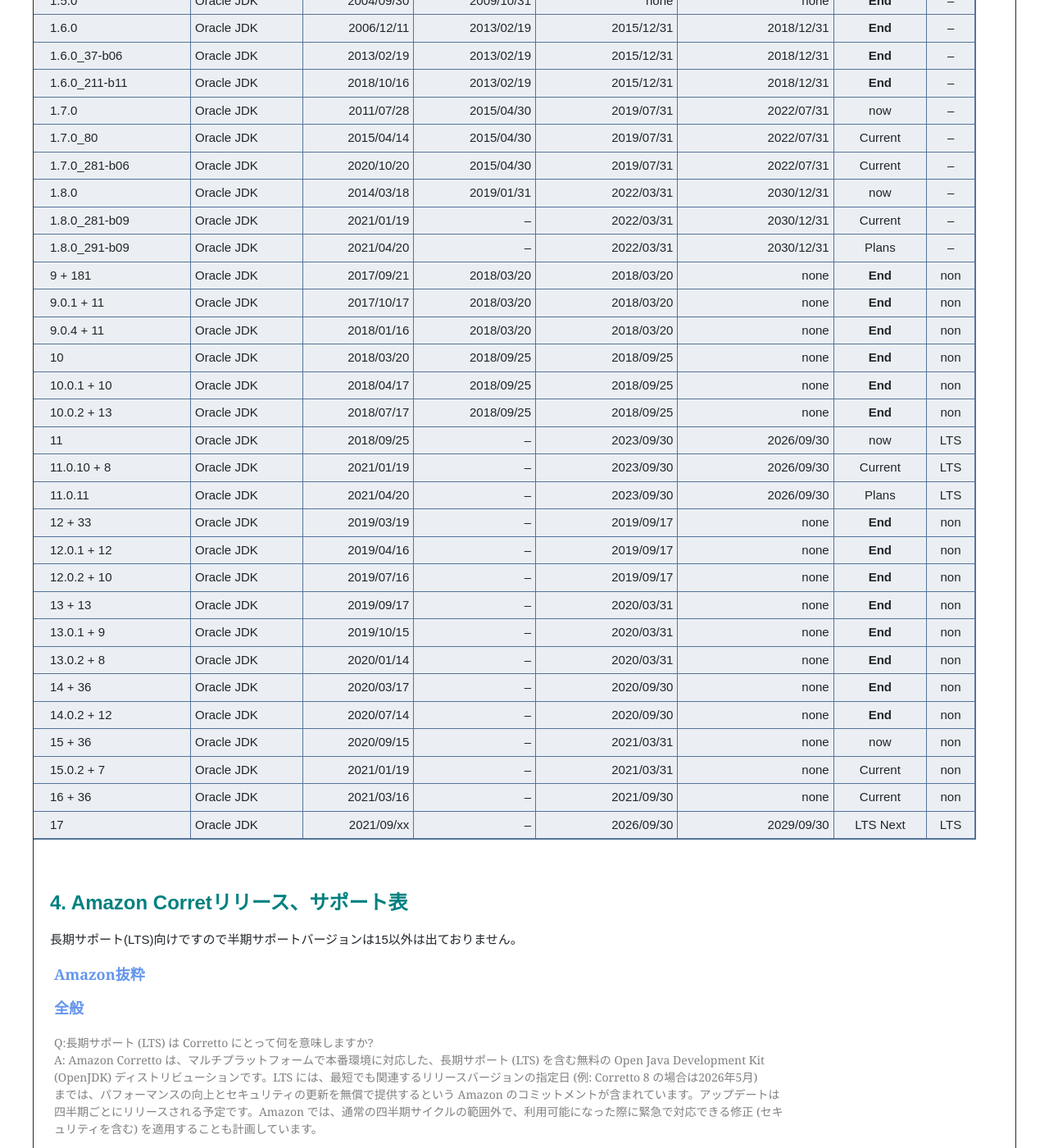
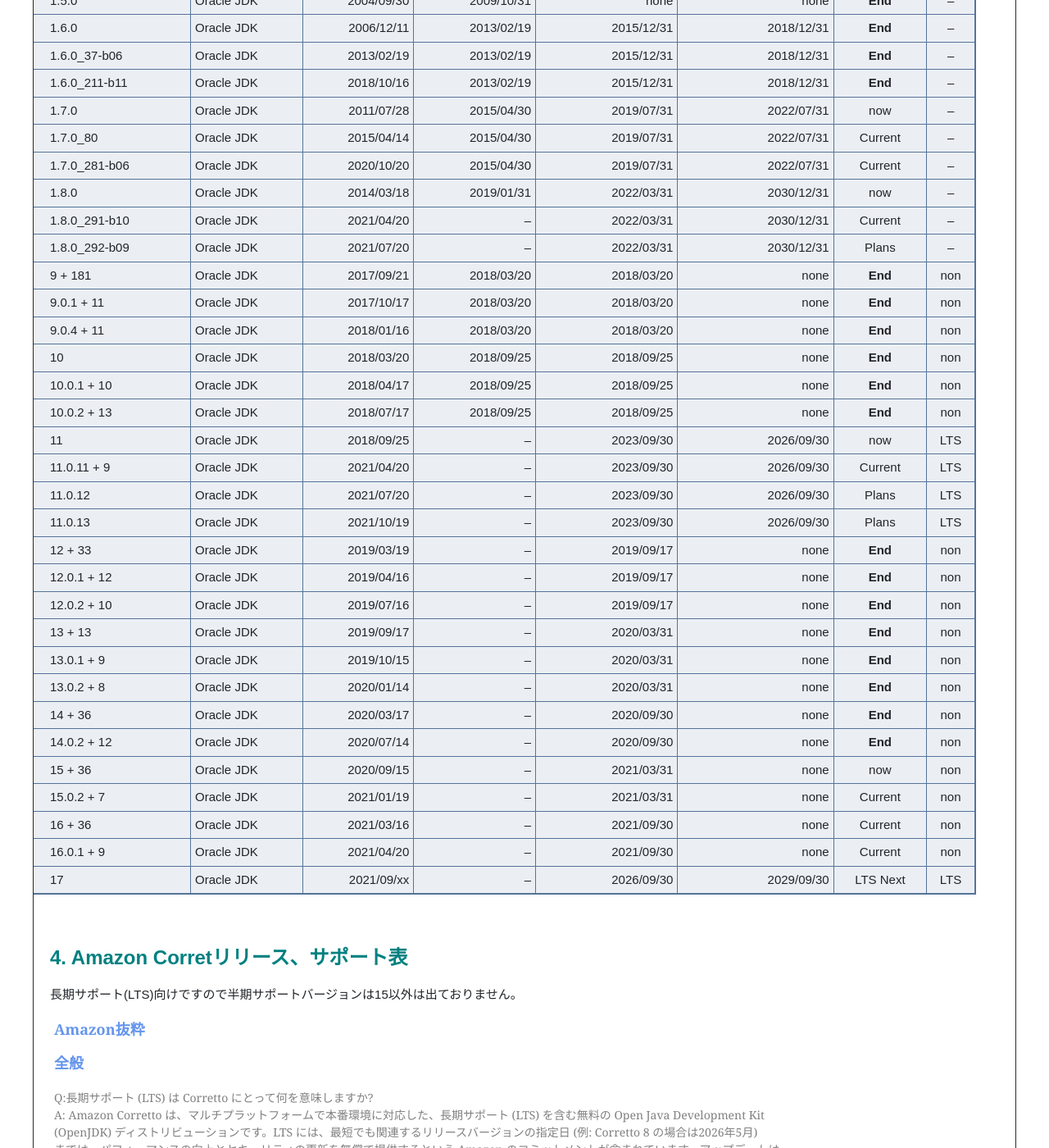
Before and after one commit to fuchu-pheasant01/fuchu-pheasant01.github.io, a Jekyll site: the page built from Contents/Java/JdkSupport.md, in a window 1280 px wide and 1400 px high, scrolled down 1086 px. Shown: the whole window at 82% size. Built offline with Jekyll 4.4.1, drawn with Linux system fonts in a browser that asks for light colours; emoji names are drawn with the system emoji font; some of the changed text lies outside the part shown.

Commit message:
Win210507

```diff
--- a/Contents/Java/JdkSupport.md
+++ b/Contents/Java/JdkSupport.md
@@ -3,7 +3,7 @@ layout: default
 title: ":newspaper: Oracle Java"
 description: ":paperclip: Oracle Java Development Kit リリース、サポート表"
 date: "2020/05/17"
-lastmod: "2021/03/26"
+lastmod: "2021/05/07"
 ---
 
 ## 0. はじめに
@@ -47,8 +47,8 @@ Java6は2013年2月の6u37リリースで無料サポートを終了しJava7は2
 | 1.7.0_80      | Oracle JDK | 2015/04/14 |            2015/04/30 |                 2019/07/31 |                  2022/07/31 |  Current |  -- |
 | 1.7.0_281-b06 | Oracle JDK | 2020/10/20 |            2015/04/30 |                 2019/07/31 |                  2022/07/31 |  Current |  -- |
 | 1.8.0         | Oracle JDK | 2014/03/18 |            2019/01/31 |                 2022/03/31 |                  2030/12/31 |    now   |  -- |
-| 1.8.0_281-b09 | Oracle JDK | 2021/01/19 |                    -- |                 2022/03/31 |                  2030/12/31 |  Current |  -- |
-| 1.8.0_291-b09 | Oracle JDK | 2021/04/20 |                    -- |                 2022/03/31 |                  2030/12/31 |   Plans  |  -- |
+| 1.8.0_291-b10 | Oracle JDK | 2021/04/20 |                    -- |                 2022/03/31 |                  2030/12/31 |  Current |  -- |
+| 1.8.0_292-b09 | Oracle JDK | 2021/07/20 |                    -- |                 2022/03/31 |                  2030/12/31 |   Plans  |  -- |
 | 9 + 181       | Oracle JDK | 2017/09/21 |            2018/03/20 |                 2018/03/20 |                        none |  **End** | non |
 | 9.0.1 + 11    | Oracle JDK | 2017/10/17 |            2018/03/20 |                 2018/03/20 |                        none |  **End** | non |
 | 9.0.4 + 11    | Oracle JDK | 2018/01/16 |            2018/03/20 |                 2018/03/20 |                        none |  **End** | non |
@@ -56,8 +56,9 @@ Java6は2013年2月の6u37リリースで無料サポートを終了しJava7は2
 | 10.0.1 + 10   | Oracle JDK | 2018/04/17 |            2018/09/25 |                 2018/09/25 |                        none |  **End** | non |
 | 10.0.2 + 13   | Oracle JDK | 2018/07/17 |            2018/09/25 |                 2018/09/25 |                        none |  **End** | non |
 | 11            | Oracle JDK | 2018/09/25 |                    -- |                 2023/09/30 |                  2026/09/30 |    now   | LTS |
-| 11.0.10 + 8   | Oracle JDK | 2021/01/19 |                    -- |                 2023/09/30 |                  2026/09/30 |  Current | LTS |
-| 11.0.11       | Oracle JDK | 2021/04/20 |                    -- |                 2023/09/30 |                  2026/09/30 |   Plans  | LTS |
+| 11.0.11 + 9   | Oracle JDK | 2021/04/20 |                    -- |                 2023/09/30 |                  2026/09/30 |  Current | LTS |
+| 11.0.12       | Oracle JDK | 2021/07/20 |                    -- |                 2023/09/30 |                  2026/09/30 |   Plans  | LTS |
+| 11.0.13       | Oracle JDK | 2021/10/19 |                    -- |                 2023/09/30 |                  2026/09/30 |   Plans  | LTS |
 | 12 + 33       | Oracle JDK | 2019/03/19 |                    -- |                 2019/09/17 |                        none |  **End** | non |
 | 12.0.1 + 12   | Oracle JDK | 2019/04/16 |                    -- |                 2019/09/17 |                        none |  **End** | non |
 | 12.0.2 + 10   | Oracle JDK | 2019/07/16 |                    -- |                 2019/09/17 |                        none |  **End** | non |
@@ -69,6 +70,7 @@ Java6は2013年2月の6u37リリースで無料サポートを終了しJava7は2
 | 15 + 36       | Oracle JDK | 2020/09/15 |                    -- |                 2021/03/31 |                        none |    now   | non |
 | 15.0.2 + 7    | Oracle JDK | 2021/01/19 |                    -- |                 2021/03/31 |                        none |  Current | non |
 | 16 + 36       | Oracle JDK | 2021/03/16 |                    -- |                 2021/09/30 |                        none |  Current | non |
+| 16.0.1 + 9    | Oracle JDK | 2021/04/20 |                    -- |                 2021/09/30 |                        none |  Current | non |
 | 17            | Oracle JDK | 2021/09/xx |                    -- |                 2026/09/30 |                  2029/09/30 | LTS Next | LTS |
 
 <br />
```
